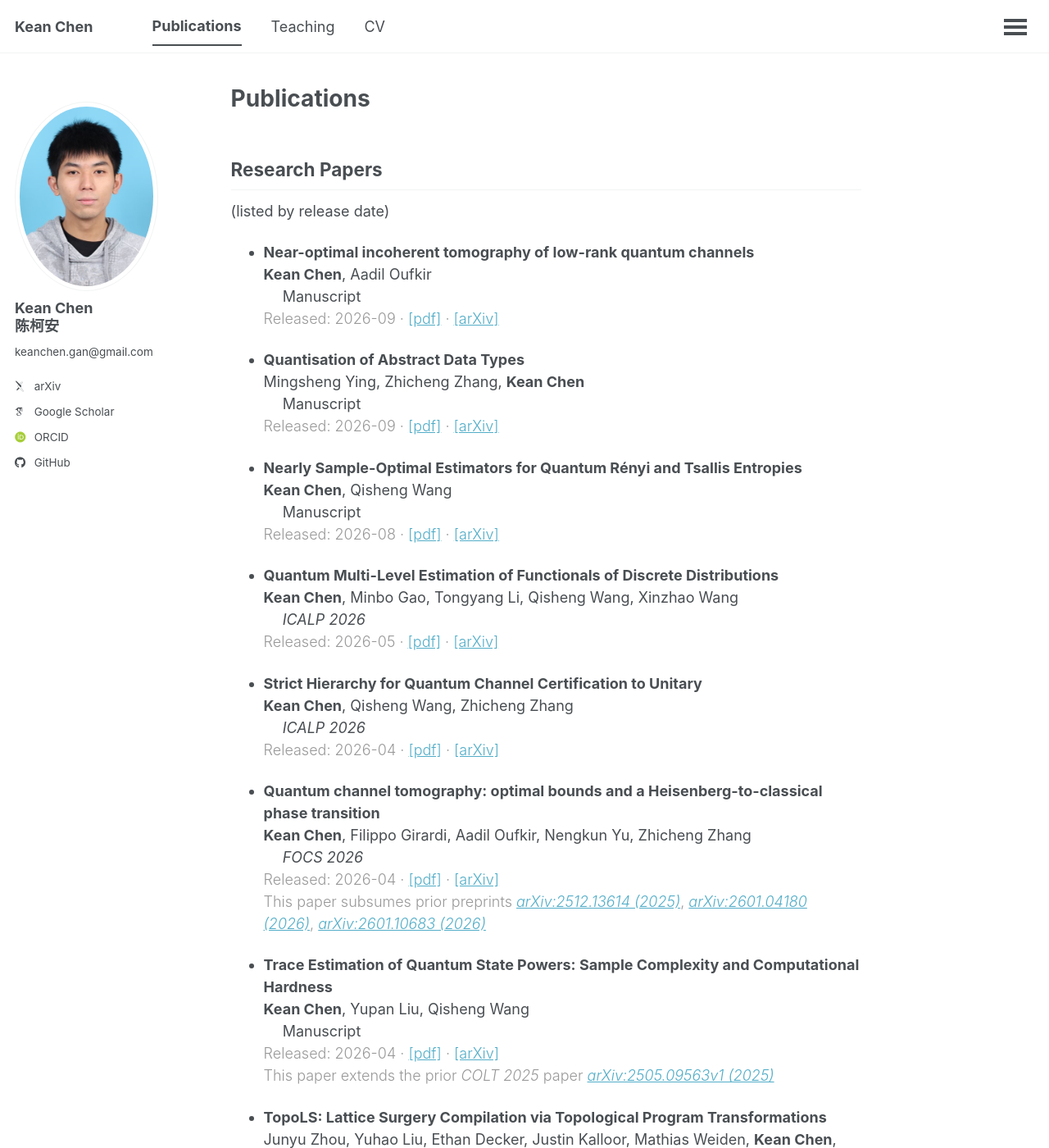
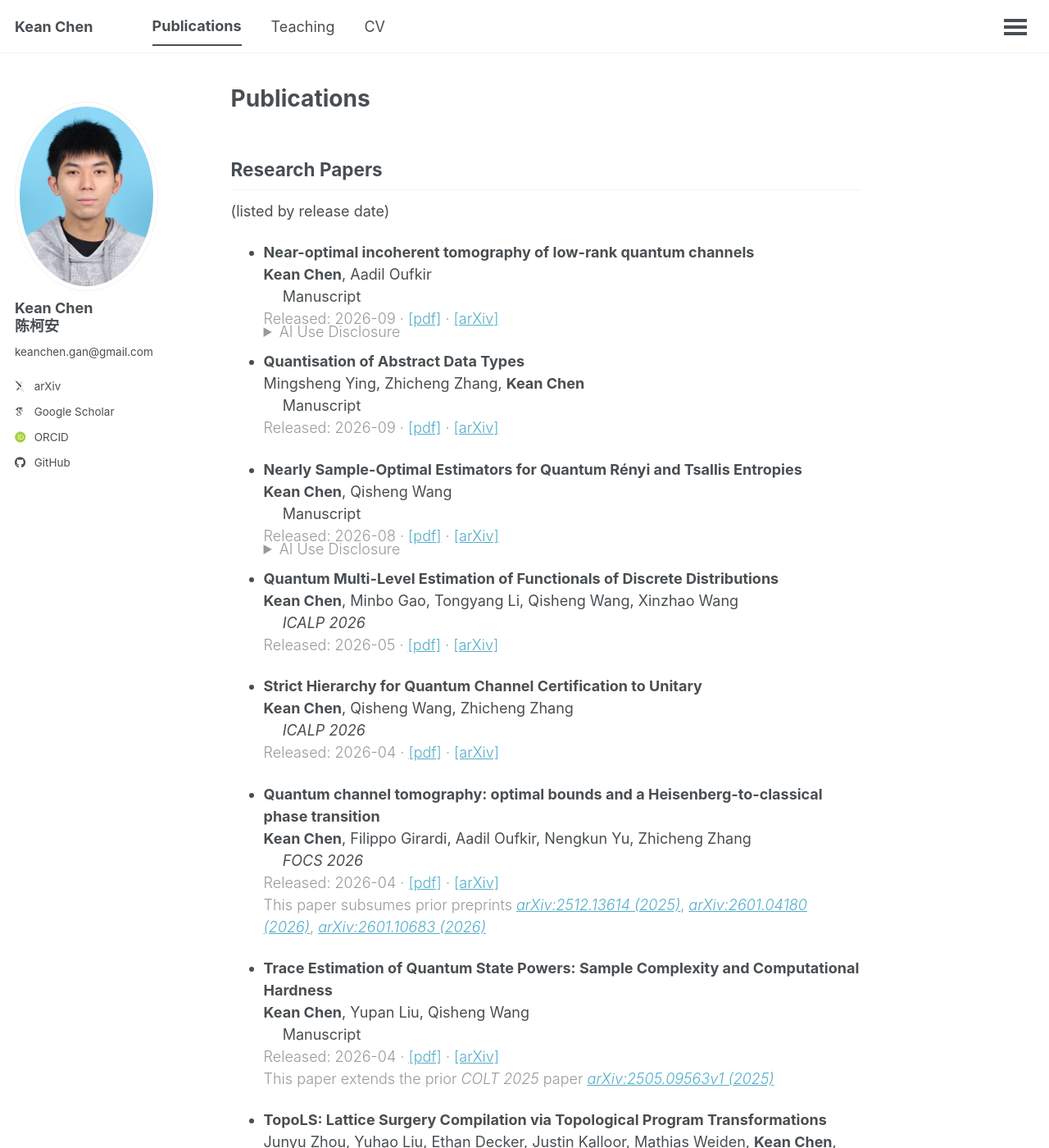
Before and after one commit to cccorn/cccorn.github.io, a Jekyll site: the page built from _pages/publications.md, in a window 1280 px wide and 1400 px high. Shown: the whole window at 82% size. Built offline with Jekyll 4.4.1, drawn with Linux system fonts in a browser that asks for light colours; some web fonts are replaced.

Commit message:
Update publications.md

```diff
--- a/_pages/publications.md
+++ b/_pages/publications.md
@@ -10,6 +10,10 @@
   font-weight: 300;
   color: #999;
 }
+
+.ai-disclosure {
+  margin-top: -0.6em;
+}
 </style>
 
 ## Research Papers
@@ -19,6 +23,10 @@
 **Kean Chen**, Aadil Oufkir
 &emsp; Manuscript
 <span class="light-text">Released: 2026-09 &middot; [[pdf]](/publications/Near-optimal_incoherent_tomography_of_low-rank_quantum_channels.pdf) &middot; [[arXiv]](https://arxiv.org/abs/2609.23752)</span>
+  <details class="ai-disclosure">
+  <summary class="light-text">AI Use Disclosure</summary>
+  <p>The upper-bound proof for channels with gapped Choi spectrum was developed by the human authors. After being provided with this proof as context, GPT-6 Astra generated the proof strategy for the general upper bound. GPT-5.6 Sol generated the lower-bound proof after being provided with the earlier construction from [CGO+26] and the suggestion to pursue a van Trees-type argument. The new hard family of channels used in the lower bound was generated by GPT-6 Astra. The authors subsequently checked, revised, and completed all AI-generated arguments and take full responsibility for the correctness and presentation of the results.</p>
+  </details>
 
 - **Quantisation of Abstract Data Types**
 Mingsheng Ying, Zhicheng Zhang, **Kean Chen**
@@ -29,6 +37,10 @@
 **Kean Chen**, Qisheng Wang
 &emsp; Manuscript
 <span class="light-text">Released: 2026-08 &middot; [[pdf]](/publications/Nearly_Sample-Optimal_Estimators_for_Quantum_Renyi_and_Tsallis_Entropies.pdf) &middot; [[arXiv]](https://arxiv.org/abs/2608.18070)</span>
+  <details class="ai-disclosure">
+  <summary class="light-text">AI Use Disclosure</summary>
+  <p>The authors used Large Language Models as AI-assisted research and writing tools throughout the preparation of this paper. The tools were used to help brainstorm ideas and explore proof strategies. Portions of the paper text were redrafted or modified with AI assistance across all sections. All final mathematical claims, algorithms, proofs, citations, and wording were reviewed, edited, and validated by the authors. The authors assume responsibility for all content of the paper.</p>
+  </details>
 
 - **Quantum Multi-Level Estimation of Functionals of Discrete Distributions**
 **Kean Chen**, Minbo Gao, Tongyang Li, Qisheng Wang, Xinzhao Wang
```
